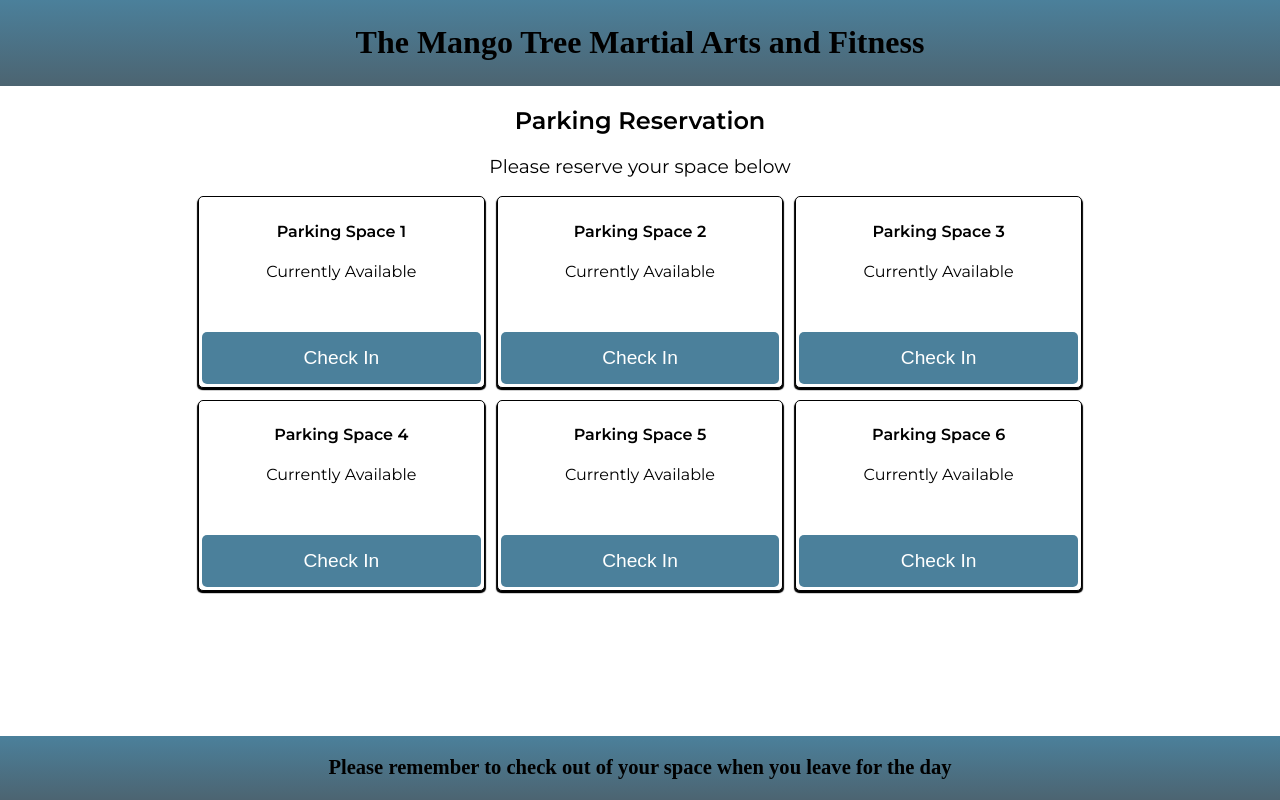
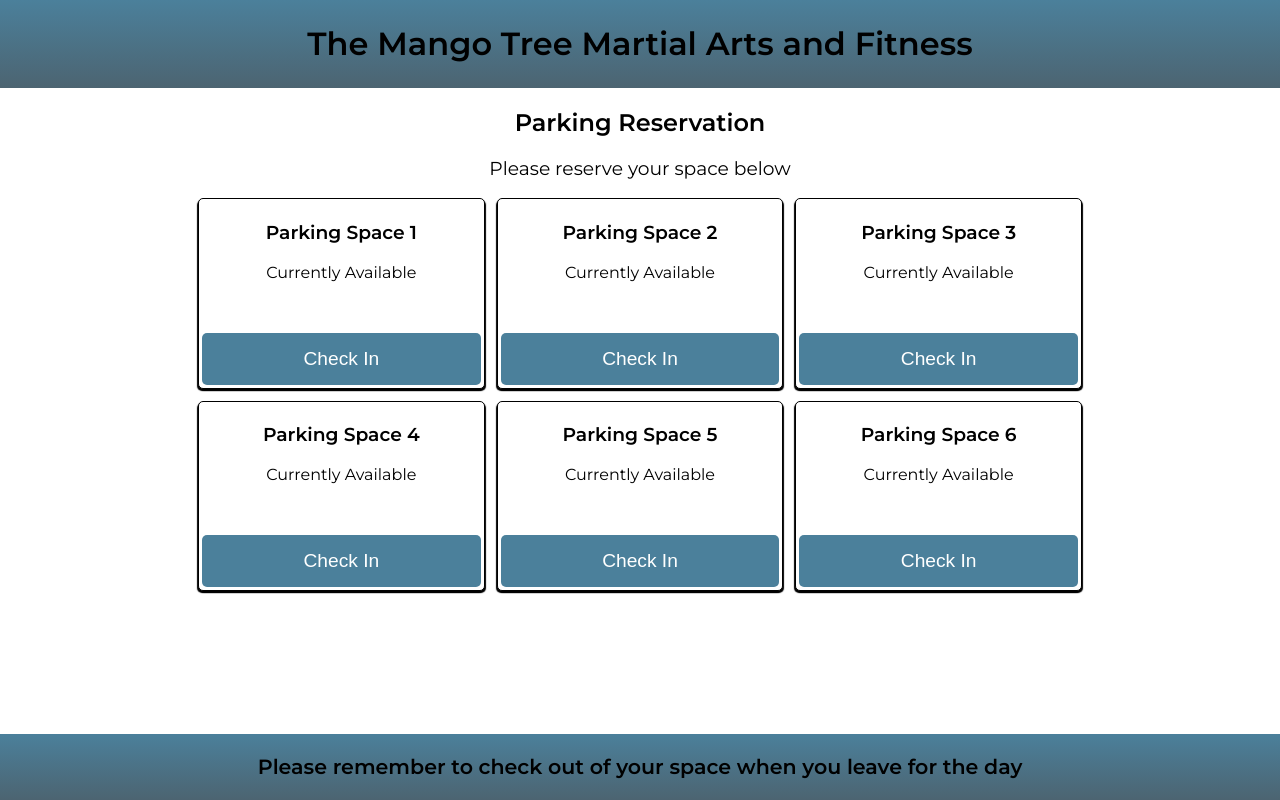
Before and after one commit to cthorpe1/mtparking_v2, a React (Create React App) app: page / in a window 1280 px wide. Built offline with nearby package versions, Linux system fonts and the light colour scheme.

Commit message:
Adjusted sizing of Space Headers, Form Labels, and fixed incorrect Font application

```diff
--- a/src/components/FormContainer/FormContainer.js
+++ b/src/components/FormContainer/FormContainer.js
@@ -36,7 +36,7 @@ const formContainer = (props) => {
               <i className="fa fa-arrow-left"></i>
             </a>
           </div>
-          <h4>Parking Space {props.space.id}</h4>
+          <h3>Parking Space {props.space.id}</h3>
           <form onSubmit={formSubmitHandler} className={classes.Form}>
             <ul className={classes.Flex}>
               <li>
--- a/src/components/FormContainer/FormContainer.module.css
+++ b/src/components/FormContainer/FormContainer.module.css
@@ -1,7 +1,6 @@
 .FormContainer {
     border: 1px solid black;
     box-shadow: 1px 2px 1px black, -1px 2px 1px black;
-    font-family: 'Montserrat', sans-serif;
     background-color: white;
     border-radius: 5px;
     color: black;
@@ -51,7 +50,7 @@
 .Flex li {
     list-style-type: none;
     display: flex;
-    margin-top: 3%;
+    margin-top: 4%;
     justify-content: space-between;
     align-items: center;
 }
@@ -63,6 +62,7 @@
 }
 
 .Flex li label {
+    font-size: 18px;
     font-weight: bold;
     margin-left: 5%;
 }
--- a/src/components/ParkingLot/ParkingSpace/ParkingSpace.js
+++ b/src/components/ParkingLot/ParkingSpace/ParkingSpace.js
@@ -19,7 +19,7 @@ const space = (props) => {
 
   return (
     <div className={classes.ParkingSpace}>
-      <h4>Parking Space {props.space.id}</h4>
+      <h3>Parking Space {props.space.id}</h3>
       {
       (props.space.reserved === false)
       ? <div>
--- a/src/components/ParkingLot/ParkingSpace/ParkingSpace.module.css
+++ b/src/components/ParkingLot/ParkingSpace/ParkingSpace.module.css
@@ -3,7 +3,6 @@
     padding: 1%;
     margin: 0 2% 4% 2%;
     box-shadow: 1px 2px 1px black, -1px 2px 1px black;
-    font-family: 'Montserrat', sans-serif;
     background-color: white;
     border-radius: 5px;
     color: black;
--- a/src/index.css
+++ b/src/index.css
@@ -1,3 +1,4 @@
 body {
     margin: 0;
+    font-family: 'Montserrat', sans-serif;
 }
```
